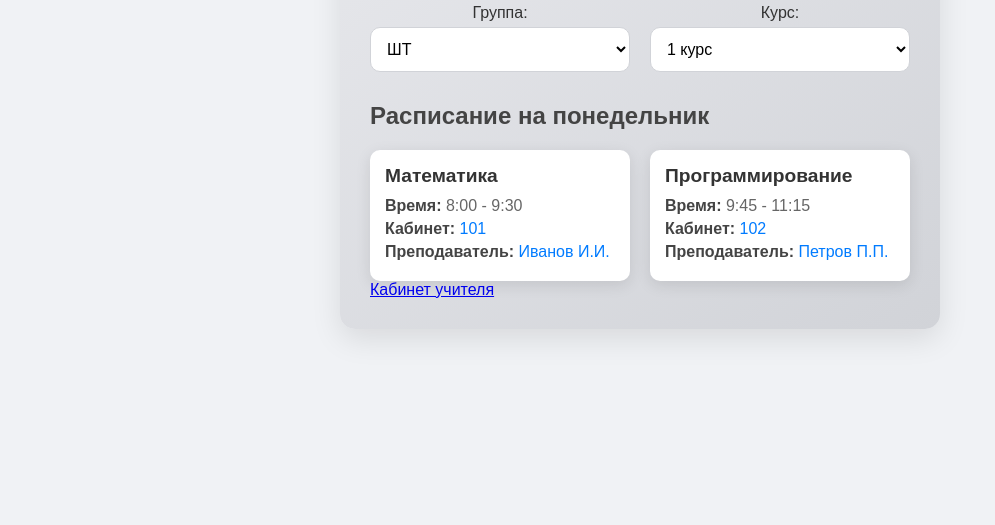
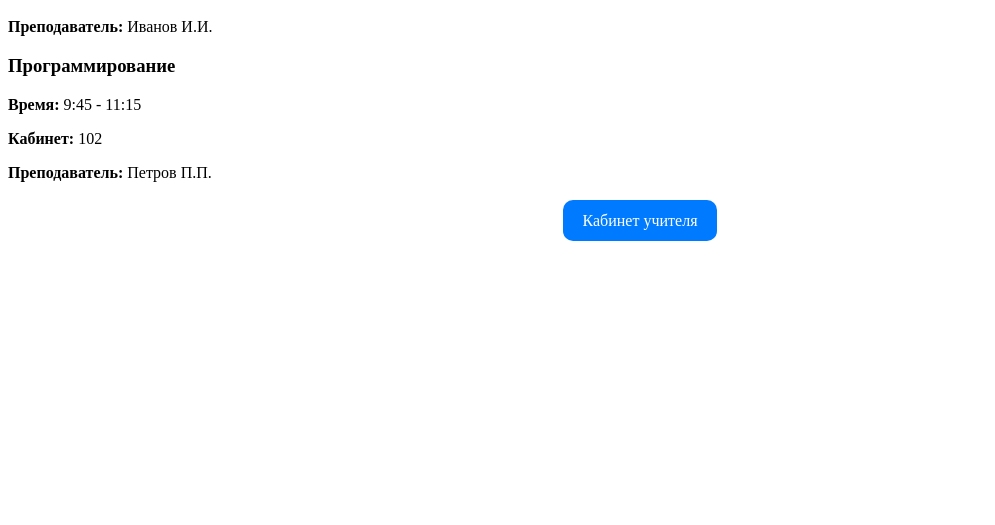
Before and after one commit to gggGGGaqq/rsgk, a website built with Vite: page index.html in a window 1280 px wide. Shown: the part 275-800 px from the top of the page, without its empty margins (0-995 px from the left). Built offline with nearby package versions, Linux system fonts and the light colour scheme.

Commit message:
Update style.css

```diff
--- a/style.css
+++ b/style.css
@@ -1,118 +1,51 @@
-* {
-    margin: 0;
-    padding: 0;
-    box-sizing: border-box;
+/* Кнопка для кабинета учителя */
+.footer {
+    margin-top: 30px;
+    text-align: center;
 }
 
-body {
-    font-family: 'Arial', sans-serif;
-    background-color: #f0f2f5;
-    display: flex;
-    justify-content: center;
-    align-items: center;
-    min-height: 100vh;
-    color: #333;
-    font-size: 16px;
+.button {
+    padding: 12px 20px;
+    font-size: 1em;
+    background-color: #007bff;
+    color: #fff;
+    border-radius: 10px;
+    text-decoration: none;
+    transition: background-color 0.3s ease;
 }
 
-#app {
-    background: linear-gradient(145deg, #e6e7eb, #d1d3d8);
-    border-radius: 15px;
-    padding: 30px;
-    width: 100%;
-    max-width: 600px;
-    box-shadow: 0 10px 30px rgba(0, 0, 0, 0.1);
+.button:hover {
+    background-color: #0056b3;
 }
 
-.header {
-    text-align: center;
-    margin-bottom: 20px;
-}
-
-h1 {
-    font-size: 1.8em;
-    color: #444;
-    margin-bottom: 15px;
-}
-
-.select-container {
-    display: flex;
-    justify-content: space-between;
-    gap: 20px;
+/* Форма редактирования расписания */
+.schedule-edit {
     margin-top: 20px;
 }
 
-.select-group {
-    flex: 1;
+.schedule-edit form {
     display: flex;
     flex-direction: column;
-    gap: 5px;
+    gap: 15px;
 }
 
-select {
+.schedule-edit input {
+    padding: 10px;
+    font-size: 1em;
+    border: 1px solid #d1d3d8;
+    border-radius: 5px;
+}
+
+.schedule-edit button {
     padding: 12px;
     font-size: 1em;
-    background-color: #ffffff;
-    border: 1px solid #d1d3d8;
-    border-radius: 10px;
-    transition: all 0.3s ease;
+    background-color: #28a745;
+    color: #fff;
+    border-radius: 5px;
+    cursor: pointer;
+    border: none;
 }
 
-select:hover {
-    border-color: #007bff;
+.schedule-edit button:hover {
+    background-color: #218838;
 }
-
-select:focus {
-    outline: none;
-    box-shadow: 0 0 10px rgba(0, 123, 255, 0.5);
-}
-
-#schedule {
-    margin-top: 30px;
-}
-
-h2 {
-    font-size: 1.5em;
-    margin-bottom: 20px;
-    color: #444;
-}
-
-#schedule-content {
-    display: grid;
-    grid-template-columns: repeat(auto-fill, minmax(250px, 1fr));
-    gap: 20px;
-}
-
-.schedule-item {
-    background: #fff;
-    border-radius: 10px;
-    padding: 15px;
-    box-shadow: 0 4px 15px rgba(0, 0, 0, 0.1);
-    transition: transform 0.3s ease, box-shadow 0.3s ease;
-}
-
-.schedule-item:hover {
-    transform: scale(1.05);
-    box-shadow: 0 10px 30px rgba(0, 0, 0, 0.2);
-}
-
-.schedule-item h3 {
-    font-size: 1.2em;
-    margin-bottom: 10px;
-    color: #333;
-}
-
-.schedule-item p {
-    font-size: 1em;
-    color: #666;
-    margin: 5px 0;
-}
-
-.schedule-item p strong {
-    color: #444;
-}
-
-.schedule-item .room,
-.schedule-item .teacher {
-    color: #007bff;
-}
```
